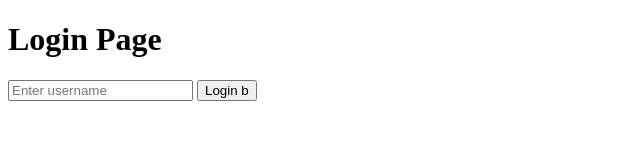
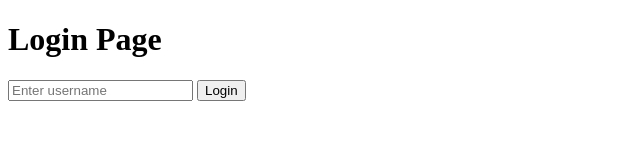
Before and after one commit to pruthas/first-app, a plain HTML site: page login.html in a window 1280 px wide. Shown: the full height of the page, 0-640 px from the left. Drawn offline with Linux system fonts and the light colour scheme.

Commit message:
made changes module2

```diff
--- a/login.html
+++ b/login.html
@@ -9,6 +9,6 @@
     <h1>Login Page</h1>
     <input class="form-control" placeholder="Enter username">
 
-    <button class="btn btn-primary"> Login b</button>
+    <button class="btn btn-primary"> Login </button>
 </body>
 </html>
```
